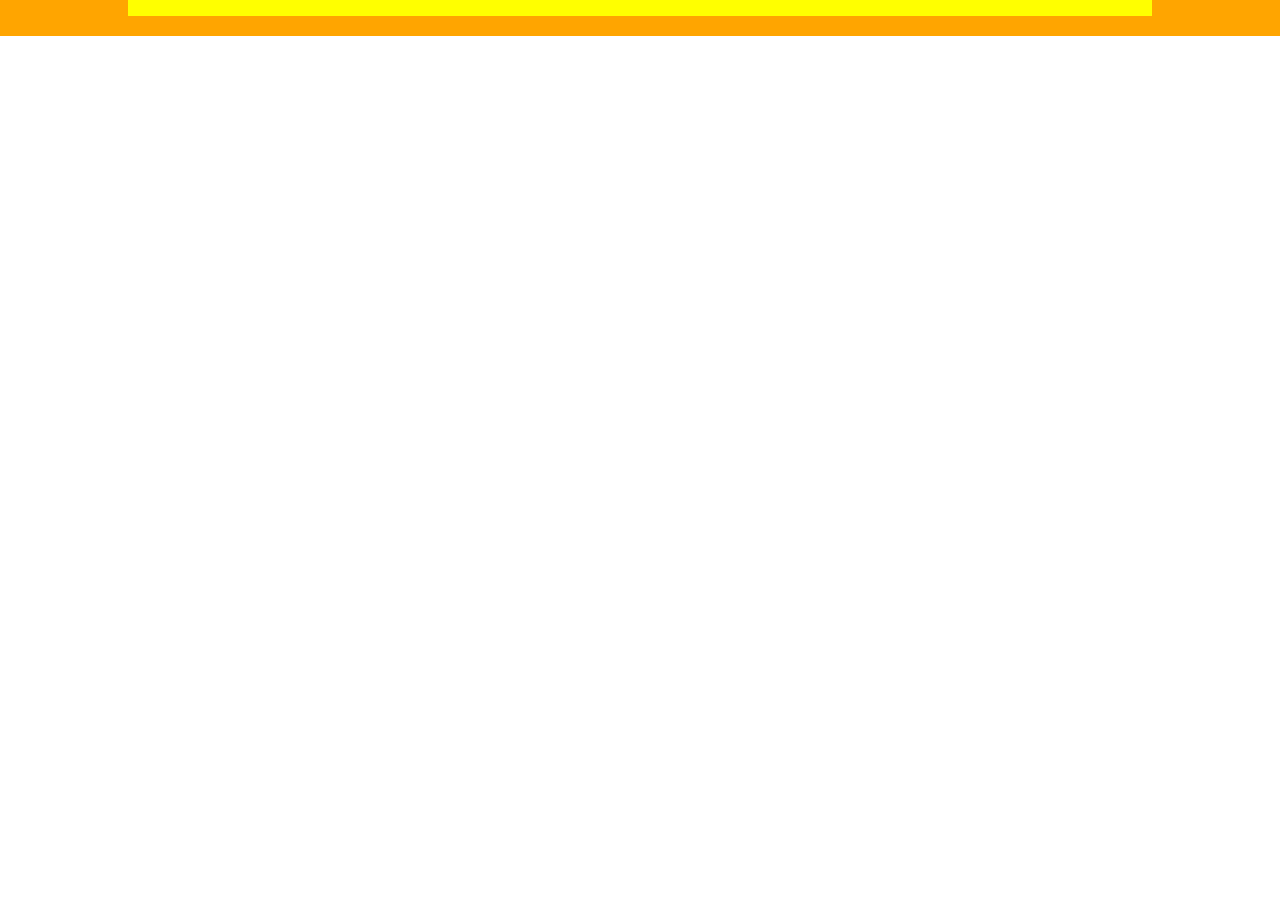
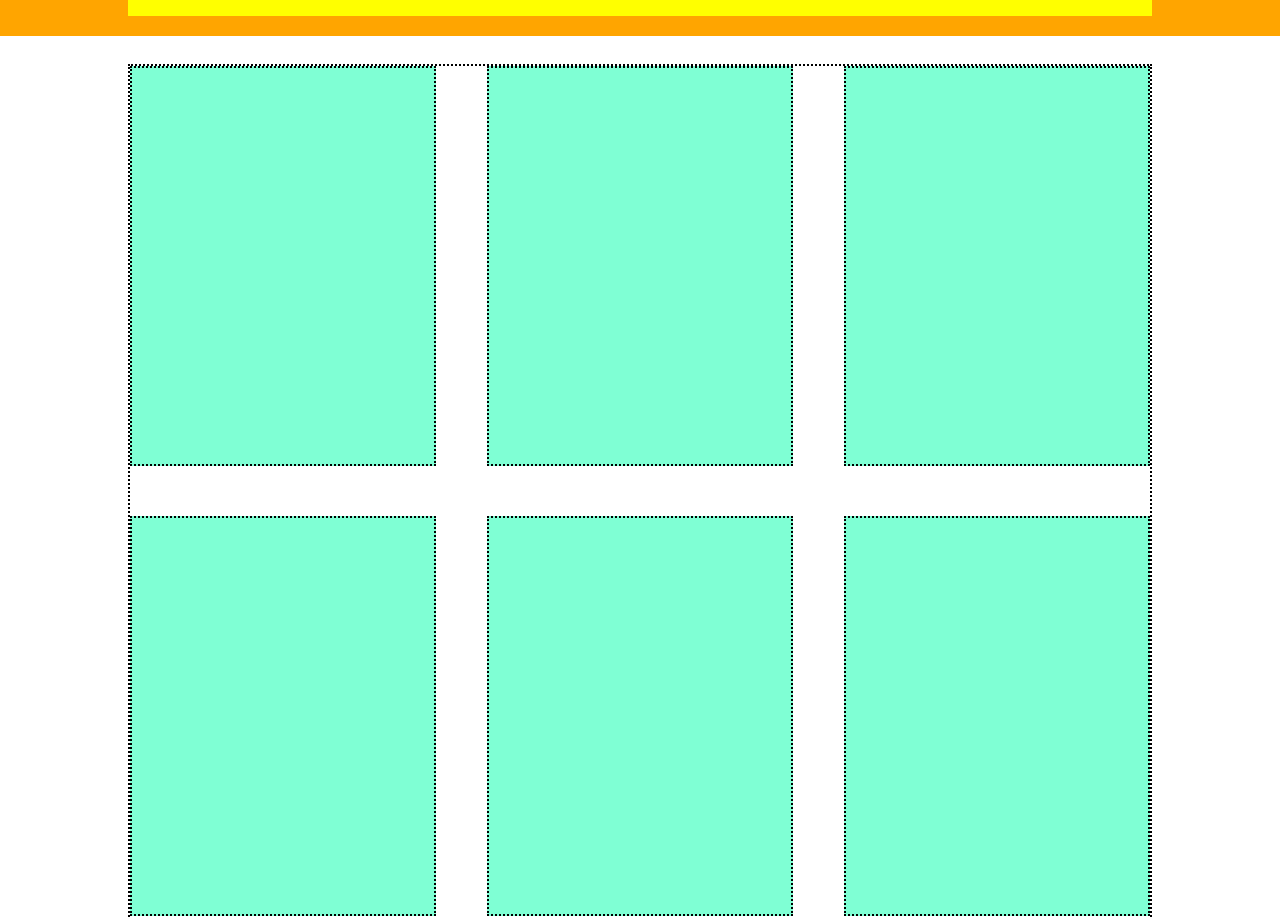
Before and after one commit to AndreaDeGiorgi00/html-css-boolando, a plain HTML site: page index.html in a window 1280 px wide. Shown: the part 64-982 px from the top of the page. Before the commit the page ends 800 px from the top, so only its background shows below. Drawn offline with Linux system fonts and the light colour scheme.

Commit message:
struttura main

```diff
--- a/index.html
+++ b/index.html
@@ -32,9 +32,44 @@
         </div>
     </header>
 
-    <div class="container big bg-yellow">
+    <main class="container big border">
+        <div class="row flex-sp-bt">
 
-    </div>
+            <div class="column border bg-blue">
+                <div class="immagine"></div>
+
+            </div>
+
+            <div class="column border bg-blue">
+                <div class="immagine"></div>
+            </div>
+
+
+            <div class="column border bg-blue">
+                <div class="immagine"></div>
+            </div>
+
+        </div>
+
+        <div class="row flex-sp-bt ">
+
+            <div class="column border bg-blue">
+
+            </div>
+
+            <div class="column border bg-blue">
+
+            </div>
+
+
+            <div class="column border bg-blue">
+
+            </div>
+
+        </div>
+
+
+    </main>
 
 </body>
 </html>
--- a/style.css
+++ b/style.css
@@ -22,6 +22,11 @@ header{
 .flex{
     display: flex;
 }
+.flex-sp-bt{
+    display: flex;
+    justify-content: space-between;
+}
+
 .flex-center{
     display: flex;
     justify-content: center;
@@ -54,7 +59,6 @@ header{
     top: 0;
     right: 0;
     left: 0;
-    margin-bottom: ;
 }
 
 .container{
@@ -62,23 +66,27 @@ header{
     height:60%;
     justify-content: space-between;
 
-
-
 }
 
 
+/*main*/
 .big.container{
+    height: 2000px;
     margin: 0 auto;
-    margin-top: 7%;
+    margin-top: 10%;
+}
+.column{
+    width: 30%;
+    height: 400px;
 }
 
-.icone{
-    flex-grow: 1;
+/*.immagine{
+    height: 200px;
+    width: 100%;
+    background-color: red;
+
+}*/
+
+.row{
+    padding-bottom: 50px;
 }
-.logo{
-    flex-grow: 5;
-}
-
-.testo-header{
-    flex-grow:1;
-}
```
